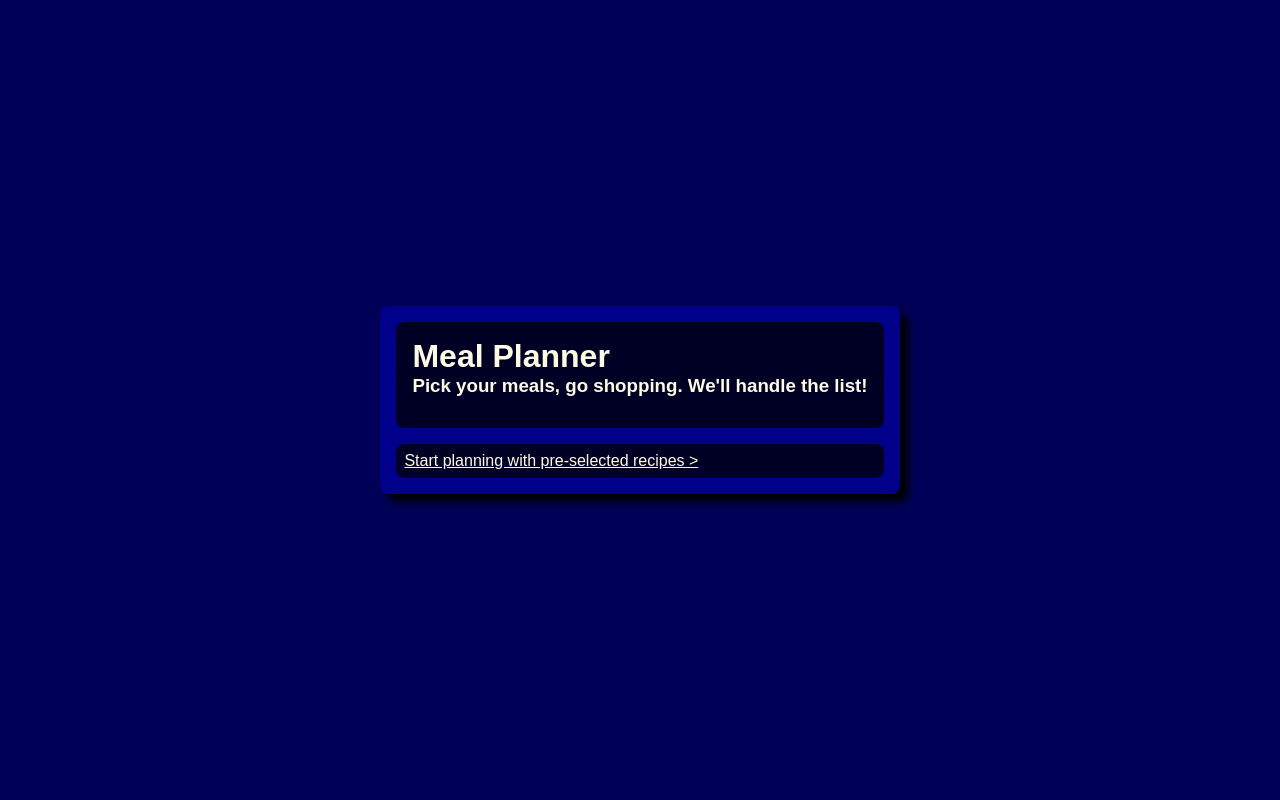
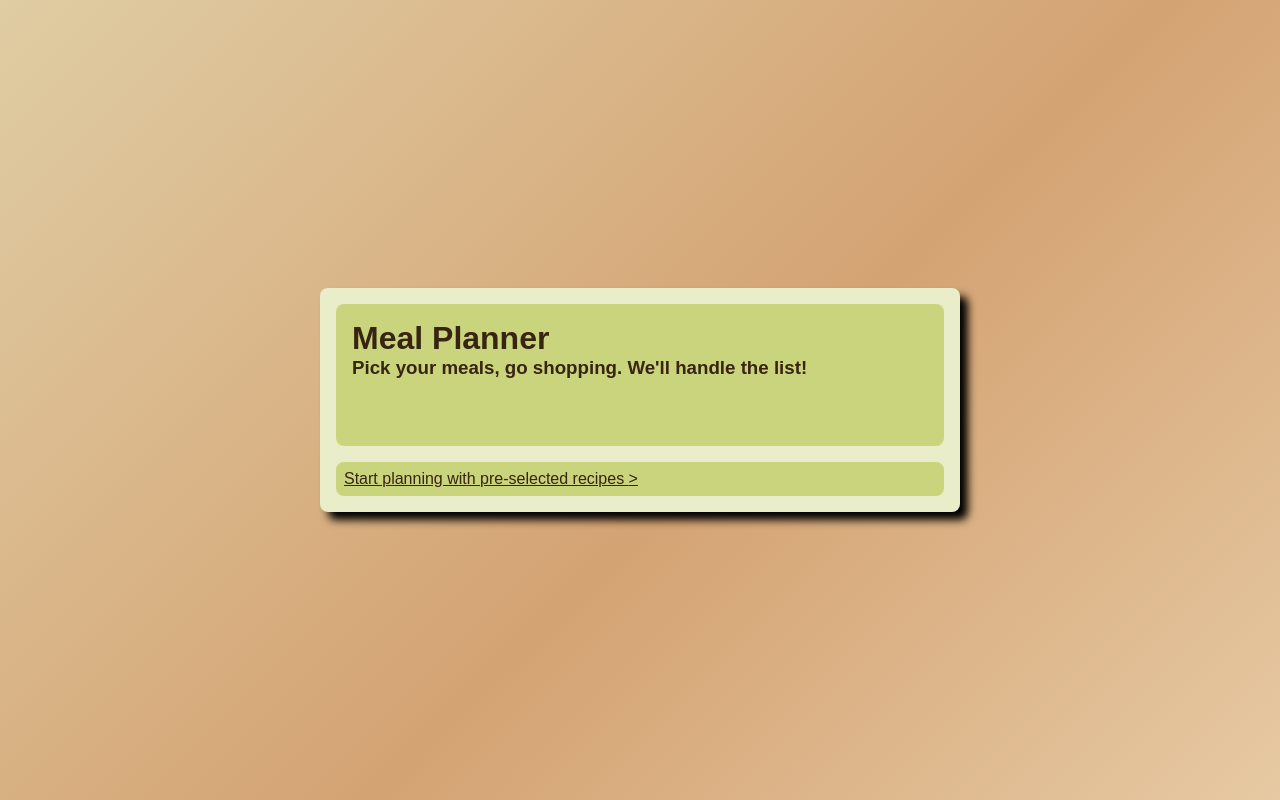
Before and after one commit to trvsm/travis-martin-meal-planner, a React (Create React App) app: page / in a window 1280 px wide. Built offline with nearby package versions, Linux system fonts and the light colour scheme; no server answers.

Commit message:
change color theme, add background animation
<body>

Issue #

```diff
--- a/public/index.html
+++ b/public/index.html
@@ -28,7 +28,7 @@
       work correctly both with client-side routing and a non-root public URL.
       Learn how to configure a non-root public URL by running `npm run build`.
     -->
-    <title>React App</title>
+    <title>Meal Planner</title>
   </head>
   <body>
     <noscript>You need to enable JavaScript to run this app.</noscript>
--- a/src/pages/landing/landing.scss
+++ b/src/pages/landing/landing.scss
@@ -1,26 +1,44 @@
 @use "../../styles/partials/colours" as *;
 @use "../../styles/partials/mixins" as mx;
-
 
 html {
   height: 100vh;
   display: flex;
   justify-content: center;
   align-items: center;
+  background: linear-gradient(-45deg, #fefae0, #d4a373, #e9edc9);
+  background-size: 200% 200%;
+  animation-name: bgscroll;
+  animation-duration: 25s;
+  animation-iteration-count: infinite;
+  animation-direction: reverse;
+  animation-timing-function: linear;
+  @keyframes bgscroll {
+	0% {
+		background-position: 0% 0%;
+	}
+	50% {
+		background-position: 100% 100%;
+	}
+	100% {
+		background-position: 0% 0%;
+	}
+}
 }
 .landing {
   &__wrapper {
     @include mx.container;
     display: flex;
     flex-direction: column;
-    height: 11.7rem;
+    height: 14rem;
+    width: 40rem;
   }
-  &__text{
+  &__text {
     @include mx.inset;
     margin-bottom: 1rem;
     flex-grow: 1;
   }
-  &__start{
+  &__start {
     @include mx.hover;
     @include mx.link;
   }
--- a/src/pages/list/list.scss
+++ b/src/pages/list/list.scss
@@ -31,7 +31,8 @@
   }
   &__empty {
     @include mx.container;
-    width: 32.5rem;
+    width: 40rem;
+    height: 14rem;
   }
   &__message {
     @include mx.inset;
--- a/src/styles/partials/_colours.scss
+++ b/src/styles/partials/_colours.scss
@@ -1,12 +1,28 @@
 
-$primary-background: darken($color: darkblue, $amount: 10);
+// Dark
 
-$primary-container: #00008b;
+// $primary-background: darken($color: darkblue, $amount: 10);
 
-$primary-inset: darken($color: darkblue, $amount: 20);
+// $primary-container: #00008b;
 
-$primary-text: #fffae3;
+// $primary-inset: darken($color: darkblue, $amount: 20);
 
-$hover: #6f1d1b;
+// $primary-text: #fffae3;
 
-$selected: darken($color: #6f1d1b, $amount: 15);
+// $hover: #6f1d1b;
+
+// $selected: darken($color: #6f1d1b, $amount: 15);
+
+// Light
+
+$primary-background: #fefae0;
+
+$primary-container: #e9edc9;
+
+$primary-inset: darken($color: #e9edc9, $amount: 20);
+
+$primary-text: darken($color: #d4a373, $amount:50);
+
+$hover: #d4a373;
+
+$selected: darken($color: #d4a373, $amount: 15);
```
